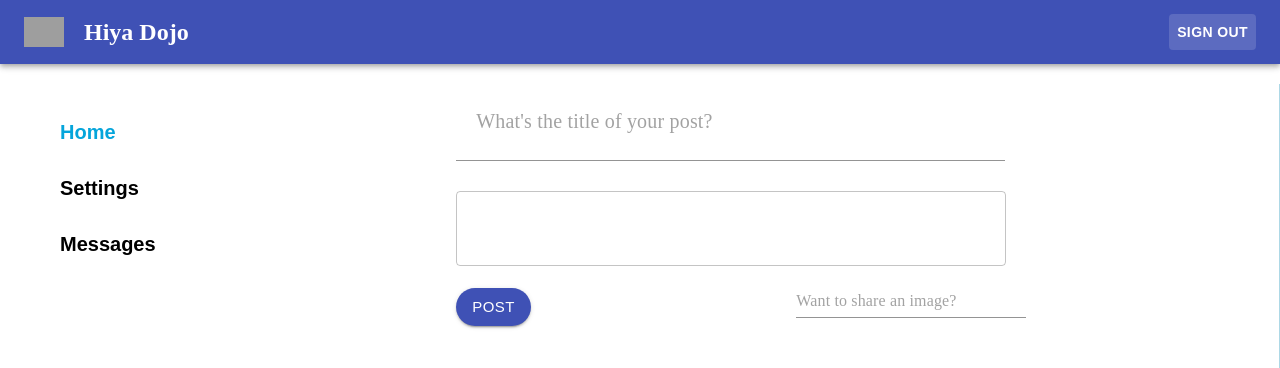
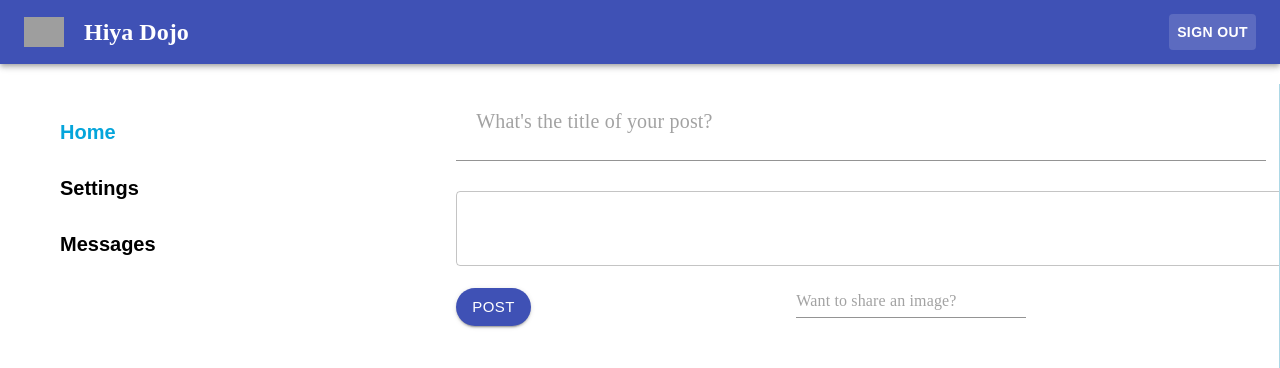
Before and after one commit to mkshin1/HIYA, a React (Create React App) app in the folder client/: page /home in a window 1280 px wide. Shown: the top 368 px of the page. Built offline with nearby package versions, Linux system fonts and the light colour scheme; no server answers; grey boxes are pictures that could not be loaded; a web font is replaced by a local one.

Commit message:
Updated styling for header

```diff
--- a/client/src/Feed.css
+++ b/client/src/Feed.css
@@ -2,7 +2,7 @@
   flex: 0.5;
   min-height: fit-content;
   overflow-y: scroll;
-  height: 100vh;
+  width: 900px;
   /* border-right: 1px solid lightblue; */
 }
 
```
